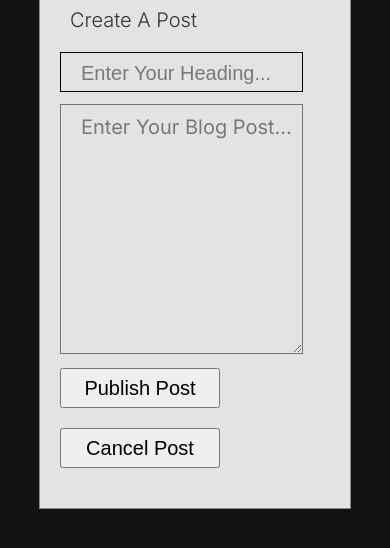
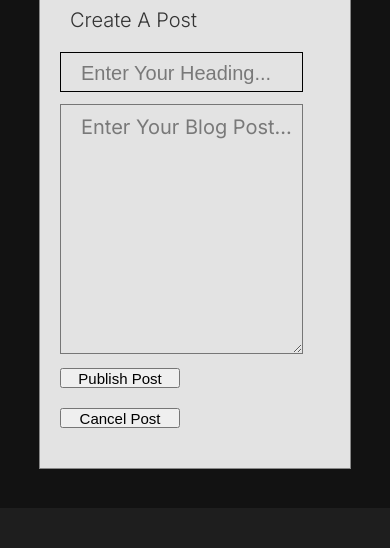
Before and after one commit to vinuman/Blogging-site, a plain HTML site: page index.html in a window 390 px wide. Both pictures are taken after a click on the button "Create New Post". Shown: the part 92-640 px from the top of the page. Drawn offline with Linux system fonts and the light colour scheme.

Commit message:
Updated button size

```diff
--- a/style.css
+++ b/style.css
@@ -257,9 +257,9 @@ nav > button:hover{
       font-size: 2rem;
     }
     #publish-post-btn, #cancel-post-btn{
-      width:16rem;
-      height: 4rem;
-      font-size: 2rem;
+      width:12rem;
+      height: 2rem;
+      font-size: 1.5rem;
       cursor: pointer;
       margin-bottom: 2rem;
       display: block;
```
